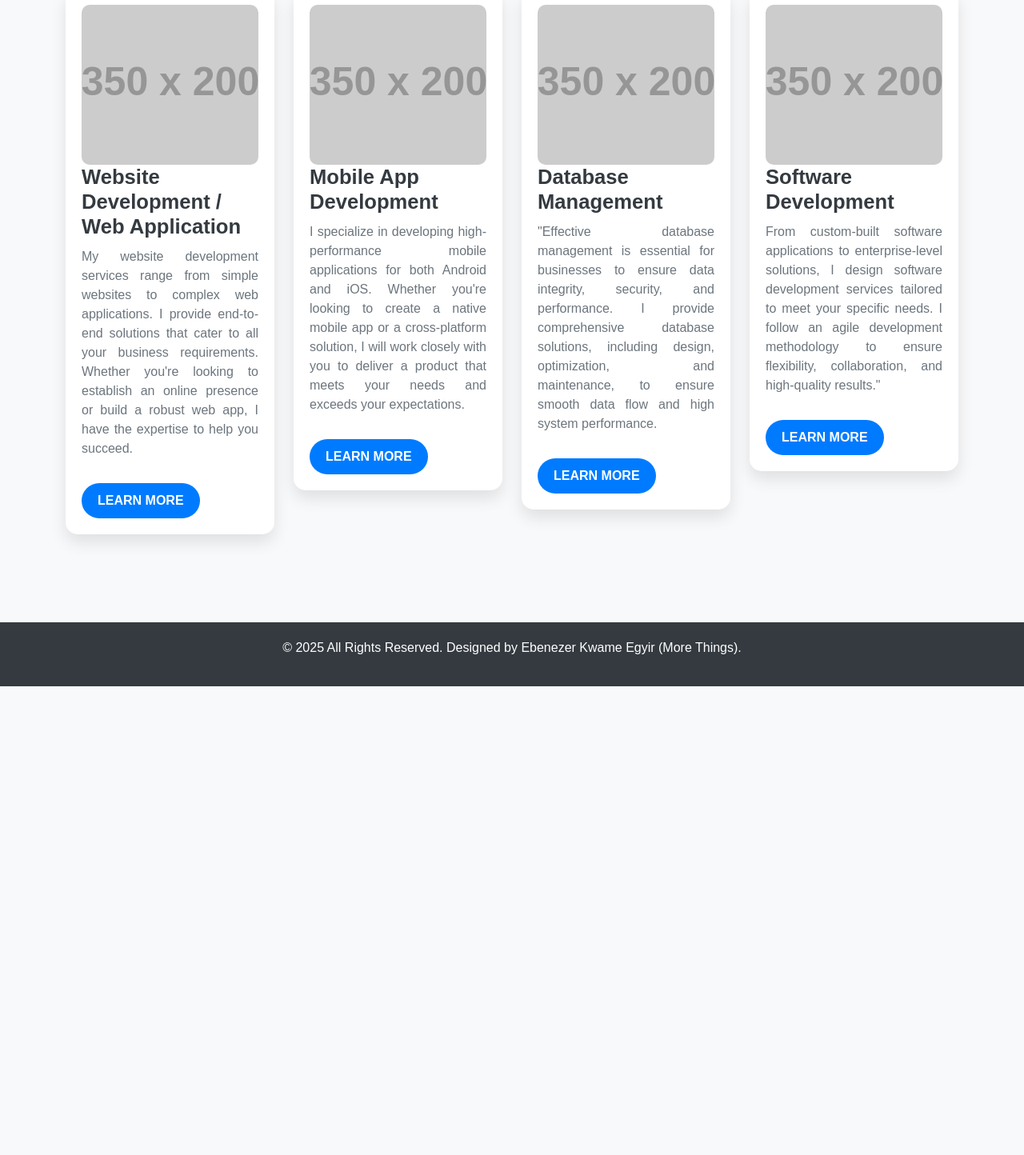
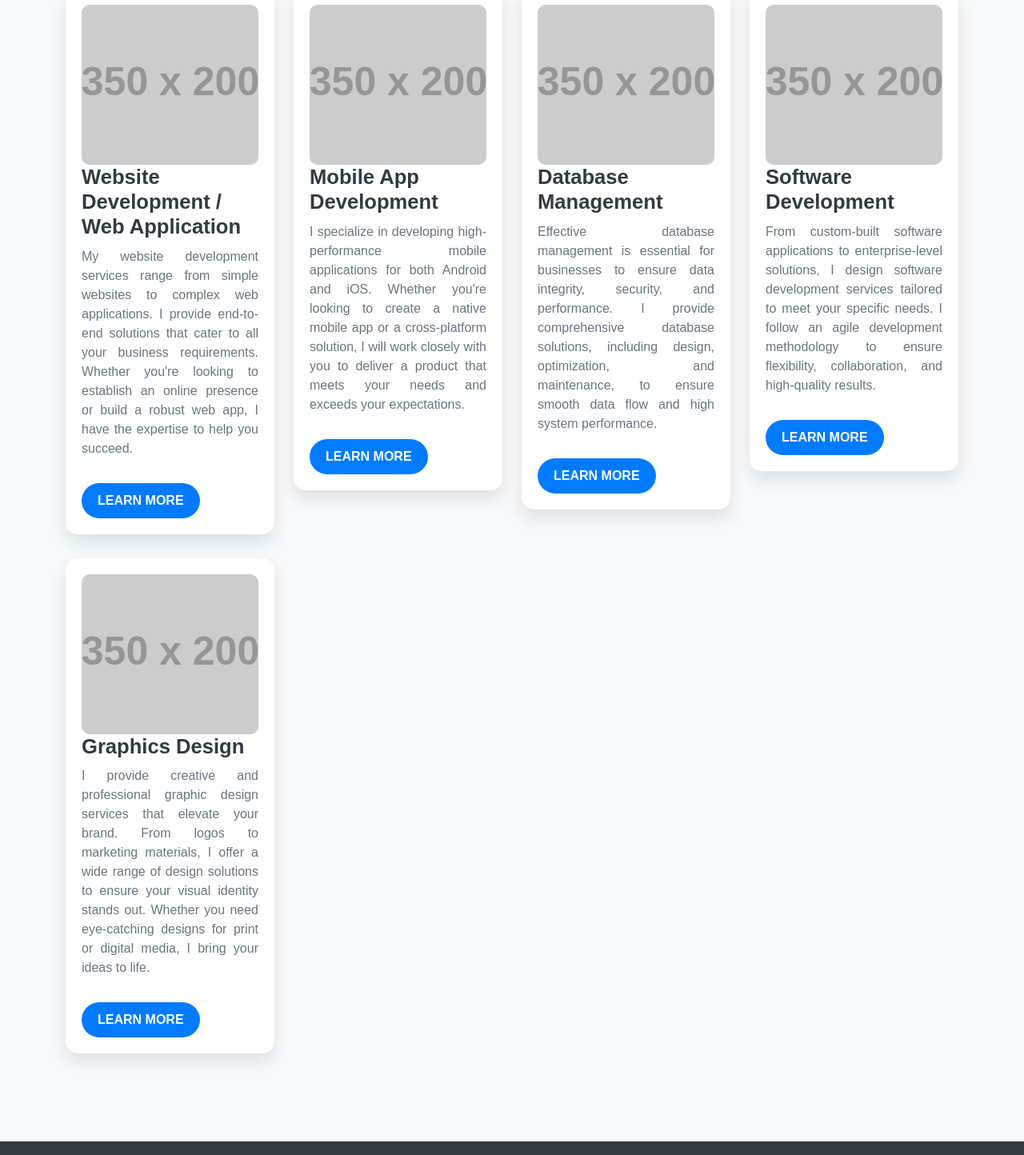
Before and after one commit to Ebenezer5/New-Site, a plain HTML site: page service.html in a window 1280 px wide. Shown: the part 262-1706 px from the top of the page at 80% size. Before the commit the page ends 1120 px from the top, so only its background shows below. Drawn offline with nearby package versions, Linux system fonts and the light colour scheme; placeholder pictures from the web are drawn by us.

Commit message:
Update service.html

```diff
--- a/service.html
+++ b/service.html
@@ -137,7 +137,8 @@
                     <img src="https://via.placeholder.com/350x200?text=Mobile+App+Development" alt="Mobile App Development">
                     <h3 class="service-title">Mobile App Development</h3>
                     <p class="service-description">
-                        I specialize in developing high-performance mobile applications for both Android and iOS. Whether you're looking to create a native mobile app or a cross-platform solution, I will work closely with you to deliver a product that meets your needs and exceeds your expectations.                    </p>
+                        I specialize in developing high-performance mobile applications for both Android and iOS. Whether you're looking to create a native mobile app or a cross-platform solution, I will work closely with you to deliver a product that meets your needs and exceeds your expectations.
+                    </p>
                     <a href="#" class="read-more-btn">Learn More</a>
                 </div>
             </div>
@@ -148,8 +149,8 @@
                     <img src="https://via.placeholder.com/350x200?text=Database+Management" alt="Database Management">
                     <h3 class="service-title">Database Management</h3>
                     <p class="service-description">
-
-                        "Effective database management is essential for businesses to ensure data integrity, security, and performance. I provide comprehensive database solutions, including design, optimization, and maintenance, to ensure smooth data flow and high system performance.</p>
+                        Effective database management is essential for businesses to ensure data integrity, security, and performance. I provide comprehensive database solutions, including design, optimization, and maintenance, to ensure smooth data flow and high system performance.
+                    </p>
                     <a href="#" class="read-more-btn">Learn More</a>
                 </div>
             </div>
@@ -160,7 +161,19 @@
                     <img src="https://via.placeholder.com/350x200?text=Software+Development" alt="Software Development">
                     <h3 class="service-title">Software Development</h3>
                     <p class="service-description">
-                        From custom-built software applications to enterprise-level solutions, I design software development services tailored to meet your specific needs. I follow an agile development methodology to ensure flexibility, collaboration, and high-quality results."
+                        From custom-built software applications to enterprise-level solutions, I design software development services tailored to meet your specific needs. I follow an agile development methodology to ensure flexibility, collaboration, and high-quality results.
+                    </p>
+                    <a href="#" class="read-more-btn">Learn More</a>
+                </div>
+            </div>
+
+            <!-- Graphics Design -->
+            <div class="col-md-3">
+                <div class="service-card">
+                    <img src="https://via.placeholder.com/350x200?text=Graphics+Design" alt="Graphics Design">
+                    <h3 class="service-title">Graphics Design</h3>
+                    <p class="service-description">
+                        I provide creative and professional graphic design services that elevate your brand. From logos to marketing materials, I offer a wide range of design solutions to ensure your visual identity stands out. Whether you need eye-catching designs for print or digital media, I bring your ideas to life.
                     </p>
                     <a href="#" class="read-more-btn">Learn More</a>
                 </div>
```
